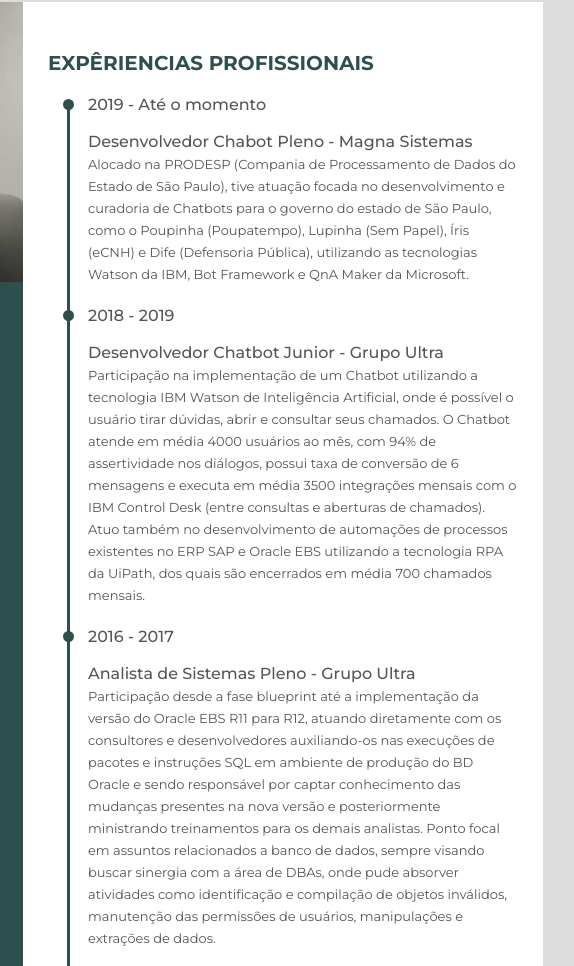
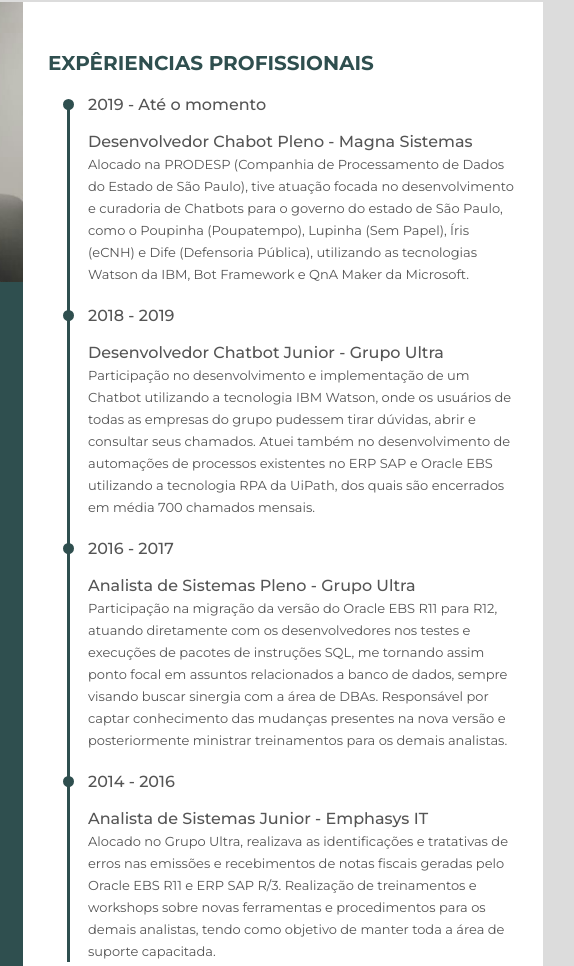
Before and after one commit to amaralfelipe1522/website-cv-resume, a plain HTML site: page public/index.html in a window 1280 px wide. Shown: the part 48-1014 px from the top of the page, 497-1071 px from the left. Drawn offline with Linux system fonts and the light colour scheme.

Commit message:
Updating work description

```diff
--- a/public/index.html
+++ b/public/index.html
@@ -181,33 +181,29 @@
                         <div class="date">2019 - Até o momento</div>
                         <div class="info">
                             <p class="semi_bold">Desenvolvedor Chabot Pleno - Magna Sistemas</p>
-                            <p>Alocado na PRODESP (Compania de Processamento de Dados do Estado de São Paulo), tive atuação focada no desenvolvimento e curadoria de Chatbots para o governo do estado de São Paulo, como o Poupinha (Poupatempo), Lupinha (Sem Papel), Íris (eCNH) e Dife (Defensoria Pública), utilizando as tecnologias Watson da IBM, Bot Framework e QnA Maker da Microsoft.</p>
+                            <p>Alocado na PRODESP (Companhia de Processamento de Dados do Estado de São Paulo), tive atuação focada no desenvolvimento e curadoria de Chatbots para o governo do estado de São Paulo, como o Poupinha (Poupatempo), Lupinha (Sem Papel), Íris (eCNH) e Dife (Defensoria Pública), utilizando as tecnologias Watson da IBM, Bot Framework e QnA Maker da Microsoft.</p>
                         </div>
                     </li>
                     <li>
                         <div class="date">2018 - 2019</div>
                         <div class="info">
                             <p class="semi_bold">Desenvolvedor Chatbot Junior - Grupo Ultra</p>
-                            <p>Participação na implementação de um Chatbot utilizando a tecnologia IBM Watson de Inteligência Artificial, onde é possível o usuário tirar dúvidas, abrir e consultar seus chamados. O Chatbot atende em média 4000 usuários ao mês, com 94% de assertividade nos diálogos, possui taxa de conversão de 6 mensagens e executa em média 3500 integrações mensais com o IBM Control Desk (entre consultas e aberturas de chamados). Atuo também no desenvolvimento de automações de
-
-                                processos existentes no ERP SAP e Oracle EBS utilizando a tecnologia RPA da UiPath, dos quais são encerrados em média 700 chamados mensais.</p>
+                            <p>Participação no desenvolvimento e implementação de um Chatbot utilizando a tecnologia IBM Watson, onde os usuários de todas as empresas do grupo pudessem tirar dúvidas, abrir e consultar seus chamados. Atuei também no desenvolvimento de automações de processos existentes no ERP SAP e Oracle EBS utilizando a tecnologia RPA da UiPath, dos quais são encerrados em média 700 chamados mensais.</p>
                         </div>
                     </li>
                     <li>
                         <div class="date">2016 - 2017</div>
                         <div class="info">
                             <p class="semi_bold">Analista de Sistemas Pleno - Grupo Ultra</p>
-                            <p>Participação desde a fase blueprint até a implementação da versão do Oracle EBS R11 para R12, atuando diretamente com os consultores e desenvolvedores auxiliando-os nas execuções de pacotes e instruções SQL em ambiente de produção do BD Oracle e sendo responsável por captar conhecimento das mudanças presentes na nova versão e posteriormente ministrando treinamentos para os demais analistas.
-
-                                Ponto focal em assuntos relacionados a banco de dados, sempre visando buscar sinergia com a área de DBAs, onde pude absorver atividades como identificação e compilação de objetos inválidos, manutenção das permissões de usuários, manipulações e extrações de dados.</p>
+                            <p>Participação na migração da versão do Oracle EBS R11 para R12, atuando diretamente com os desenvolvedores nos testes e execuções de pacotes de instruções SQL, me tornando assim ponto focal em assuntos relacionados a banco de dados, sempre visando buscar sinergia com a área de DBAs.
+                                Responsável por captar conhecimento das mudanças presentes na nova versão e posteriormente ministrar treinamentos para os demais analistas.</p>
                         </div>
                     </li>
                     <li>
                         <div class="date">2014 - 2016</div>
                         <div class="info">
                             <p class="semi_bold">Analista de Sistemas Junior - Emphasys IT</p>
-                            <p>Identificação e tratativa de erros na emissão e recebimento de notas fiscais geradas pelo Oracle EBS R11 e ERP SAP R/3, visando sempre na oportunidade de criar bases de conhecimentos para as novas soluções.
-
+                            <p>Alocado no Grupo Ultra, realizava as identificações e tratativas de erros nas emissões e recebimentos de notas fiscais geradas pelo Oracle EBS R11 e ERP SAP R/3.
                                 Realização de treinamentos e workshops sobre novas ferramentas e procedimentos para os demais analistas, tendo como objetivo de manter toda a área de suporte capacitada.</p>
                         </div>
                     </li>
```
